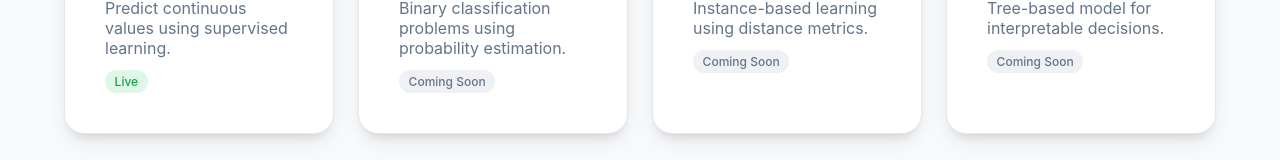
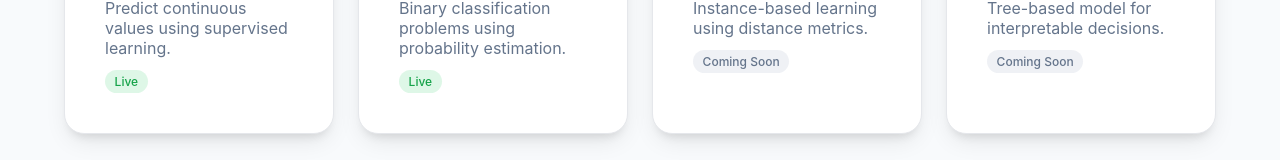
Before and after one commit to ShreyashVyas13/ml_models_frontend, a React (Vite) app: page / in a window 1280 px wide. Shown: the part 604-764 px from the top of the page. Built offline with nearby package versions, Linux system fonts and the light colour scheme.

Commit message:
changes for logistic

```diff
--- a/src/pages/Home.jsx
+++ b/src/pages/Home.jsx
@@ -56,7 +56,7 @@ const Home = () => {
             <p className="muted">
               Binary classification problems using probability estimation.
             </p>
-            <span className="status upcoming">Coming Soon</span>
+            <span className="status live">Live</span>
           </div>
 
           <div className="card model-card">
```
